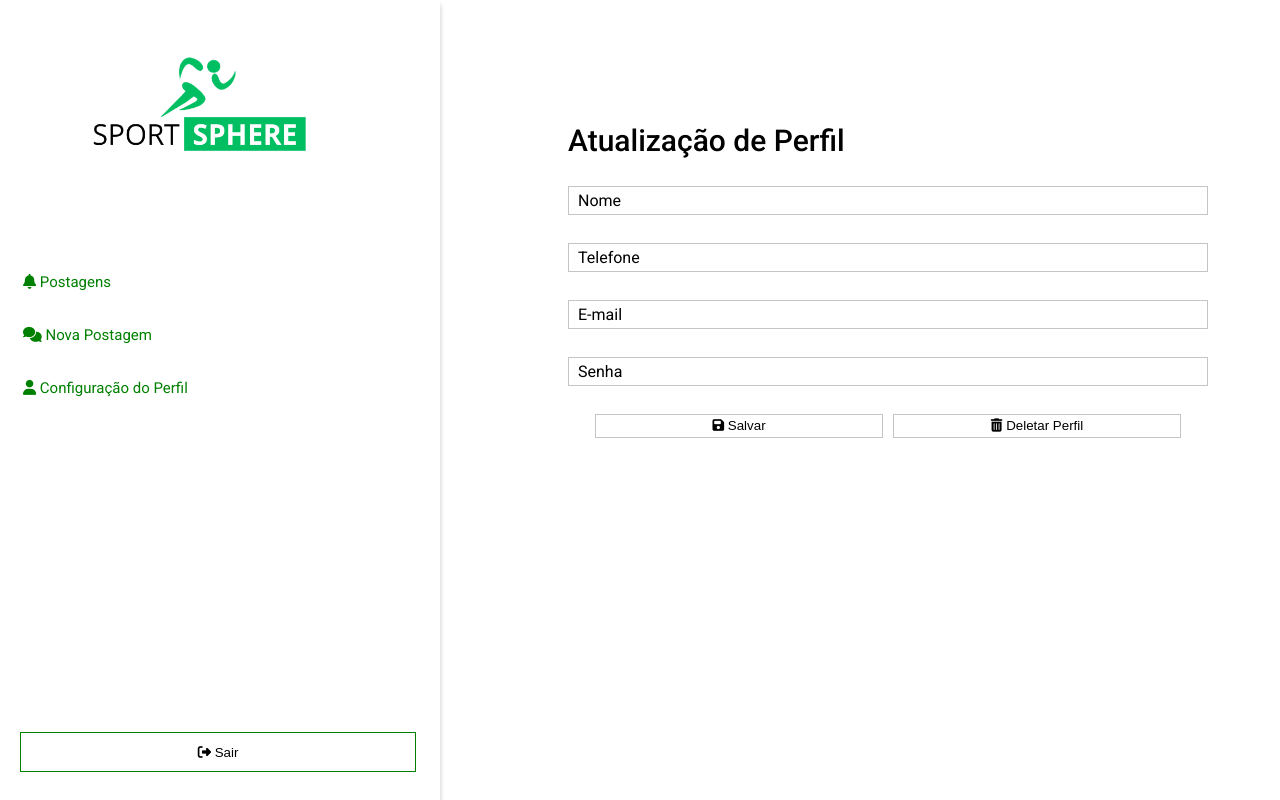
After one commit to MatheusHenryque/sport-api, a Flask app: page /home/perfil in a window 1280 px wide. The commit adds this page. Run offline with Flask 2, Linux system fonts and the light colour scheme; some libraries are stand-ins or nearby versions.

Commit message:
sprint final

```diff
--- a/main.py
+++ b/main.py
@@ -54,5 +54,17 @@ def cadastro():
 
     return render_template('Cadastro.html')
 
+@app.route("/home", methods=["POST", "GET"])
+def postagens():
+    return render_template("postagens.html")
+
+@app.route("/home/perfil", methods=["POST","GET"])
+def perfil():
+    return render_template("ConfiguracaoPerfil.html")
+
+@app.route("/home/nova-postagem", methods=["POST","GET"])
+def novaPostagem():
+    return render_template("NovasPostagens.html")
+
 if __name__ == '__main__':
     app.run(debug=True)
--- a/static/style/Cadastro.css
+++ b/static/style/Cadastro.css
@@ -25,7 +25,7 @@
     width: 40%;
     height: 100%;
     position: absolute;
-    background-image: url('../img/corredor.jpg');
+    background-image: url('/static/images/corredor.jpg');
     background-repeat: no-repeat;
     background-size: cover;
     background-position: center;
--- /dev/null
+++ b/static/style/ConfiguracaoPerfil.css
@@ -0,0 +1,141 @@
+@import url('https://fonts.googleapis.com/css2?family=Roboto:wght@300;400;500;700&display=swap');
+
+*{
+    margin: 0;
+    padding: 0;
+}
+
+.container{
+    display: flex;
+}
+
+.latBarContainer{
+    display: flex;
+    flex-direction: column;
+    width: 55vh;
+    height: 100vh;
+    box-shadow: 0 5px 5px #c4c4c4;
+}
+
+.latBarContainer div:nth-child(1) img{
+    width: 60%;
+    height: 100%;
+    margin-left: 15%;
+}
+
+.latBarContainer div:nth-child(2){
+    display: flex;
+    flex-direction: column;
+    gap: 25px
+}
+
+.latBarContainer div:nth-child(2) a{
+    font-family: 'Roboto', sans-serif;
+    text-decoration: none;
+    color: green;
+    transition: 0.35ms ease-in-out;
+    width: 80%;
+    margin-left: 20px;
+    font-size: 15px;
+    padding: 5px 3px;
+}
+
+.latBarContainer div:nth-child(2) a:hover{
+    background-color: green;
+    color: white;
+}
+
+
+.latBarContainer div:nth-child(3){
+    margin-top: 75%;
+    width: 100%;
+}
+
+.latBarContainer div:nth-child(3) button{
+    width: 90%;
+    height: 5vh;
+    margin-left: 20px;
+    cursor: pointer;
+    border: solid 1px green;
+    background-color: white;
+    transition: 0.35ms ease-in-out;
+}
+
+.latBarContainer div:nth-child(3) button:hover{
+    background-color: green;
+    color: white;
+}
+
+.perfilContainer{
+    display: flex;
+    flex-direction: column;
+    gap: 5%;
+    justify-content: center;
+    width: 50%;
+    height: 70vh;
+    margin-left: 10%;
+}
+
+.perfilContainer span{
+    font-family: 'Roboto', sans-serif;
+    font-weight: 500;
+    font-size: 30px;
+}
+
+.perfilContainer div {
+    display: flex;
+    flex-direction: column;
+    justify-content: center;
+}
+
+.perfilContainer div label{
+    font-family: 'Roboto', sans-serif;
+    font-weight: 400;
+    position: absolute;
+    margin-left: 10px;
+    transition: 0.35s ease-in-out;
+}
+
+.perfilContainer div input{
+    padding: 6px 3px;
+    outline: none;
+    border: solid 1px #c4c4c4;
+    transition: 0.35s ease-in-out;
+}
+
+.perfilContainer div input:focus + label,
+.perfilContainer div input:valid + label{
+    margin-top: -34px;
+    background-color: #fff;
+}
+
+.perfilContainer div input:focus{
+    border-color: green;
+}
+
+.perfilContainer .btnContainer{
+    display: flex;
+    flex-direction: row;
+    gap: 10px;
+}
+
+.perfilContainer .btnContainer button{
+    width: 45%;
+    height: 3vh;
+    cursor: pointer;
+    background: transparent;
+    border: solid 1px #c4c4c4;
+    transition: 0.25s ease-in-out;
+}
+
+.perfilContainer .btnContainer button:nth-child(1):hover{
+    background-color: green;
+    border-color: green;
+    color: #fff
+}
+
+.perfilContainer .btnContainer button:nth-child(2):hover{
+    background-color: red;
+    border-color: red;
+    color: #fff
+}
--- /dev/null
+++ b/templates/ConfiguracaoPerfil.html
@@ -0,0 +1,194 @@
+<!DOCTYPE html>
+<html lang="pt-br">
+<head>
+    <meta charset="UTF-8">
+    <meta name="viewport" content="width=device-width, initial-scale=1.0">
+    <title>SportSphere - Configuração de Perfil</title>
+    <link rel="stylesheet" href="static\style\ConfiguracaoPerfil.css"/>
+    <link rel="stylesheet" href="https://cdnjs.cloudflare.com/ajax/libs/font-awesome/6.4.2/css/all.min.css" integrity="sha512-z3gLpd7yknf1YoNbCzqRKc4qyor8gaKU1qmn+CShxbuBusANI9QpRohGBreCFkKxLhei6S9CQXFEbbKuqLg0DA==" crossorigin="anonymous" referrerpolicy="no-referrer" />
+</head>
+<style>
+   @import url('https://fonts.googleapis.com/css2?family=Roboto:wght@300;400;500;700&display=swap');
+
+*{
+    margin: 0;
+    padding: 0;
+}
+
+.container{
+    display: flex;
+}
+
+.latBarContainer{
+    display: flex;
+    flex-direction: column;
+    width: 55vh;
+    height: 100vh;
+    box-shadow: 0 5px 5px #c4c4c4;
+}
+
+.latBarContainer div:nth-child(1) img{
+    width: 60%;
+    height: 100%;
+    margin-left: 15%;
+}
+
+.latBarContainer div:nth-child(2){
+    display: flex;
+    flex-direction: column;
+    gap: 25px
+}
+
+.latBarContainer div:nth-child(2) a{
+    font-family: 'Roboto', sans-serif;
+    text-decoration: none;
+    color: green;
+    transition: 0.35ms ease-in-out;
+    width: 80%;
+    margin-left: 20px;
+    font-size: 15px;
+    padding: 5px 3px;
+}
+
+.latBarContainer div:nth-child(2) a:hover{
+    background-color: green;
+    color: white;
+}
+
+
+.latBarContainer div:nth-child(3){
+    margin-top: 75%;
+    width: 100%;
+}
+
+.latBarContainer div:nth-child(3) button{
+    width: 90%;
+    height: 5vh;
+    margin-left: 20px;
+    cursor: pointer;
+    border: solid 1px green;
+    background-color: white;
+    transition: 0.35ms ease-in-out;
+}
+
+.latBarContainer div:nth-child(3) button:hover{
+    background-color: green;
+    color: white;
+}
+
+.perfilContainer{
+    display: flex;
+    flex-direction: column;
+    gap: 5%;
+    justify-content: center;
+    width: 50%;
+    height: 70vh;
+    margin-left: 10%;
+}
+
+.perfilContainer span{
+    font-family: 'Roboto', sans-serif;
+    font-weight: 500;
+    font-size: 30px;
+}
+
+.perfilContainer div {
+    display: flex;
+    flex-direction: column;
+    justify-content: center;
+}
+
+.perfilContainer div label{
+    font-family: 'Roboto', sans-serif;
+    font-weight: 400;
+    position: absolute;
+    margin-left: 10px;
+    transition: 0.35s ease-in-out;
+}
+
+.perfilContainer div input{
+    padding: 6px 3px;
+    outline: none;
+    border: solid 1px #c4c4c4;
+    transition: 0.35s ease-in-out;
+}
+
+.perfilContainer div input:focus + label,
+.perfilContainer div input:valid + label{
+    margin-top: -34px;
+    background-color: #fff;
+}
+
+.perfilContainer div input:focus{
+    border-color: green;
+}
+
+.perfilContainer .btnContainer{
+    display: flex;
+    flex-direction: row;
+    gap: 10px;
+}
+
+.perfilContainer .btnContainer button{
+    width: 45%;
+    height: 3vh;
+    cursor: pointer;
+    background: transparent;
+    border: solid 1px #c4c4c4;
+    transition: 0.25s ease-in-out;
+}
+
+.perfilContainer .btnContainer button:nth-child(1):hover{
+    background-color: green;
+    border-color: green;
+    color: #fff
+}
+
+.perfilContainer .btnContainer button:nth-child(2):hover{
+    background-color: red;
+    border-color: red;
+    color: #fff
+}
+
+</style>
+<body>
+    <div class="container">
+        <div class="latBarContainer">
+            <div>
+                <img src="/static/images/SPORT.png" alt="logo SportSphere"/>
+            </div>
+            <div>
+                <a href="../home"><i class="fa-solid fa-bell"></i> Postagens</a>
+                <a href="../home/nova-postagem"><i class="fa-solid fa-comments"></i> Nova Postagem</a>
+                <a href="../home/perfil"><i class="fa-solid fa-user"></i> Configuração do Perfil</a>
+            </div>
+            <div>
+                <button type="button"><i class="fa-solid fa-right-from-bracket"></i> Sair</button>
+            </div>
+        </div>
+        <div class="perfilContainer">
+            <span>Atualização de Perfil</span>
+            <div>
+                <input type="text" id="name" name="name" required autocomplete="none">
+                <label for="name">Nome</label>
+            </div>
+            <div>
+                <input type="tel" id="phone" name="phone" required autocomplete="none">
+                <label for="phone">Telefone</label>
+            </div>
+            <div>
+                <input type="email" id="email" name="email" required autocomplete="none">
+                <label for="email">E-mail</label>
+            </div>
+            <div>
+                <input type="password" id="password" name="password" required autocomplete="none">
+                <label for="password">Senha</label>
+            </div>
+            <div class="btnContainer">
+                <button type="button"><i class="fa-solid fa-floppy-disk"></i> Salvar</button>
+                <button type="button"><i class="fa-solid fa-trash-can"></i> Deletar Perfil</button>
+            </div>
+        </div>
+    </div>
+</body>
+</html>
--- a/templates/Login.html
+++ b/templates/Login.html
@@ -9,7 +9,7 @@
 <body>
 <div class='container'>
     <div class='containerLogin'>
-        <img src="static\images\SPORT.png" alt="Erro ao carregar a imagem logo"/>
+        <img src="/static/images/sport1.png" alt="Erro ao carregar a imagem logo"/>
         <div class='formContainer'>
             <form>
                 <div class='inputContainer'>
@@ -20,7 +20,7 @@
                     <input type='password' id='inpSenha' class='inpDadosUsuario' onChange="{{ getSenha }}" autoComplete='off' required/>
                     <label>Senha</label>
                 </div>
-                <button type='submit' class='btnEntrar' onClick="{{ ValidaUsuario }}">Entrar</button>
+                <button type='submit' class='btnEntrar' onClick="{{ ValidaUsuario }}">Entrar<a href="postagens.html"></a></button>
                 <span>Não tem uma conta? <a href='/cadastro'>Cadastre-se</a></span>
             </form>
         </div>
```
Also changed, not shown: static/js/NovaPostagem.js (added, +8 -0 lines), static/style/NovasPostagens.css (added, +126 -0 lines), static/style/postagens.css (added, +96 -0 lines), templates/NovasPostagens.html (added, +42 -0 lines), templates/postagens.html (added, +37 -0 lines), pages/Novas Postagens/SPORT.png (added), pages/Perfil/SPORT.png (added), static/images/sport1.png (added).
